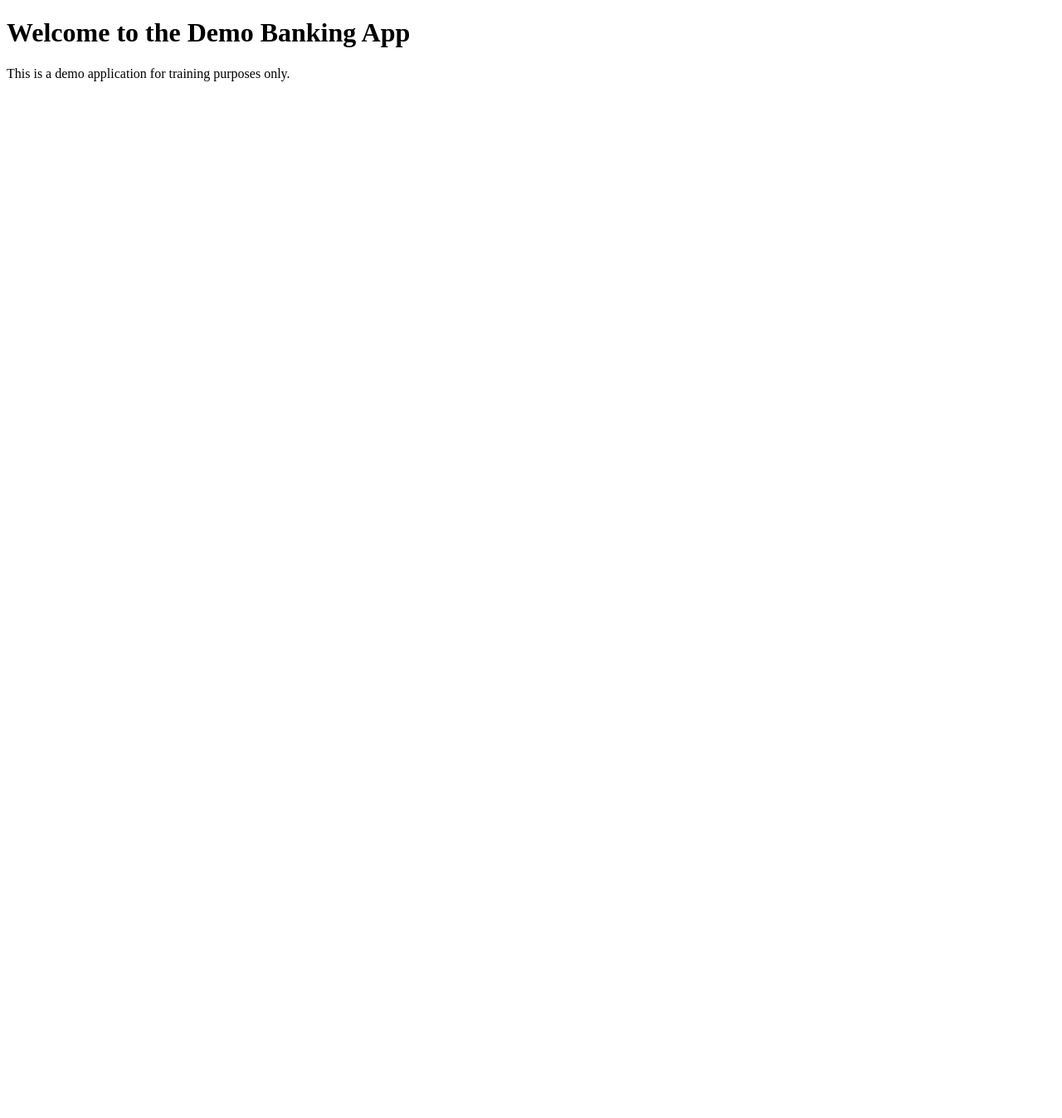
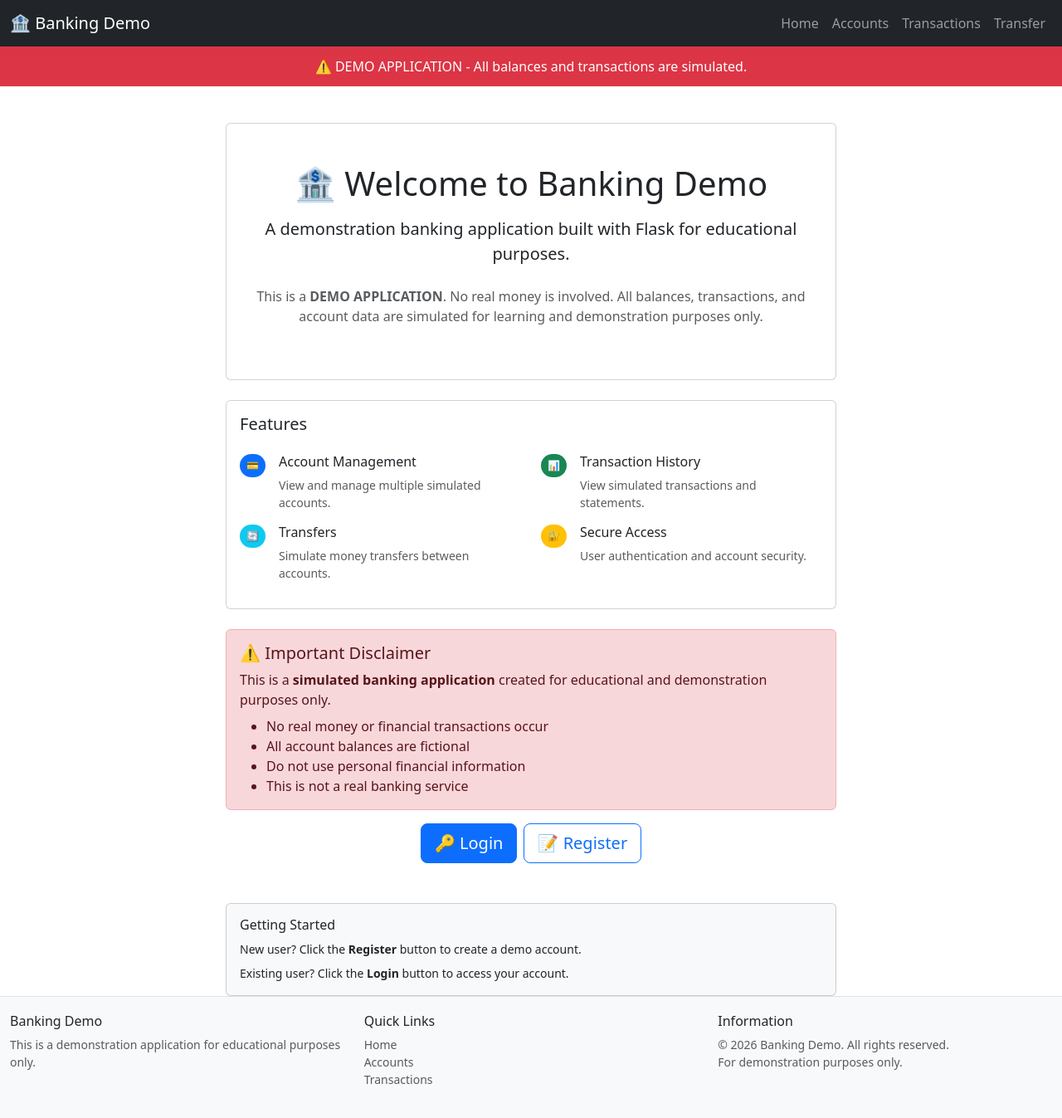
Before and after one commit to porpilastborn0147-afk/porpilastborn0147-afk, a Flask app: template templates/index.html in a window 1280 px wide. Shown: the whole page at 83% size. Before the commit the page ends 98 px from the top, so only its background shows below. Run offline with Flask 3, Linux system fonts and the light colour scheme; the template is opened without the code that fills it, so the values that code supplies are empty.

Commit message:
Update index.html

```diff
--- a/templates/index.html
+++ b/templates/index.html
@@ -1,10 +1,113 @@
-<!DOCTYPE html>
-<html>
-<head>
-    <title>Demo Banking App</title>
-</head>
-<body>
-    <h1>Welcome to the Demo Banking App</h1>
-    <p>This is a demo application for training purposes only.</p>
-</body>
-</html>
+{% extends "base.html" %}
+
+{% block title %}Home - Flask Banking Demo{% endblock %}
+
+{% block content %}
+<div class="row">
+    <div class="col-lg-8 mx-auto">
+        <!-- Welcome Section -->
+        <div class="card mb-4">
+            <div class="card-body text-center py-5">
+                <h1 class="card-title mb-3">🏦 Welcome to Banking Demo</h1>
+                <p class="card-text lead mb-4">
+                    A demonstration banking application built with Flask for educational purposes.
+                </p>
+                <p class="text-muted">
+                    This is a <strong>DEMO APPLICATION</strong>. No real money is involved. All balances, transactions,
+                    and account data are simulated for learning and demonstration purposes only.
+                </p>
+            </div>
+        </div>
+
+        <!-- Features Section -->
+        <div class="card mb-4">
+            <div class="card-body">
+                <h5 class="card-title mb-4">Features</h5>
+                <div class="row">
+                    <div class="col-md-6 mb-3">
+                        <div class="d-flex">
+                            <div class="flex-shrink-0">
+                                <span class="badge bg-primary rounded-pill p-2">💳</span>
+                            </div>
+                            <div class="flex-grow-1 ms-3">
+                                <h6>Account Management</h6>
+                                <p class="text-muted small mb-0">View and manage multiple simulated accounts.</p>
+                            </div>
+                        </div>
+                    </div>
+                    <div class="col-md-6 mb-3">
+                        <div class="d-flex">
+                            <div class="flex-shrink-0">
+                                <span class="badge bg-success rounded-pill p-2">📊</span>
+                            </div>
+                            <div class="flex-grow-1 ms-3">
+                                <h6>Transaction History</h6>
+                                <p class="text-muted small mb-0">View simulated transactions and statements.</p>
+                            </div>
+                        </div>
+                    </div>
+                    <div class="col-md-6 mb-3">
+                        <div class="d-flex">
+                            <div class="flex-shrink-0">
+                                <span class="badge bg-info rounded-pill p-2">🔄</span>
+                            </div>
+                            <div class="flex-grow-1 ms-3">
+                                <h6>Transfers</h6>
+                                <p class="text-muted small mb-0">Simulate money transfers between accounts.</p>
+                            </div>
+                        </div>
+                    </div>
+                    <div class="col-md-6 mb-3">
+                        <div class="d-flex">
+                            <div class="flex-shrink-0">
+                                <span class="badge bg-warning rounded-pill p-2">🔐</span>
+                            </div>
+                            <div class="flex-grow-1 ms-3">
+                                <h6>Secure Access</h6>
+                                <p class="text-muted small mb-0">User authentication and account security.</p>
+                            </div>
+                        </div>
+                    </div>
+                </div>
+            </div>
+        </div>
+
+        <!-- Important Disclaimer -->
+        <div class="alert alert-danger" role="alert">
+            <h5 class="alert-heading">⚠️ Important Disclaimer</h5>
+            <p class="mb-2">
+                This is a <strong>simulated banking application</strong> created for educational and demonstration purposes only.
+            </p>
+            <ul class="mb-0">
+                <li>No real money or financial transactions occur</li>
+                <li>All account balances are fictional</li>
+                <li>Do not use personal financial information</li>
+                <li>This is not a real banking service</li>
+            </ul>
+        </div>
+
+        <!-- Call to Action -->
+        <div class="d-grid gap-2 d-sm-flex justify-content-center mb-5">
+            <a href="/login" class="btn btn-primary btn-lg">
+                🔑 Login
+            </a>
+            <a href="/register" class="btn btn-outline-primary btn-lg">
+                📝 Register
+            </a>
+        </div>
+
+        <!-- Info Section -->
+        <div class="card bg-light">
+            <div class="card-body">
+                <h6 class="card-title">Getting Started</h6>
+                <p class="card-text small mb-2">
+                    New user? Click the <strong>Register</strong> button to create a demo account.
+                </p>
+                <p class="card-text small mb-0">
+                    Existing user? Click the <strong>Login</strong> button to access your account.
+                </p>
+            </div>
+        </div>
+    </div>
+</div>
+{% endblock %}
```
